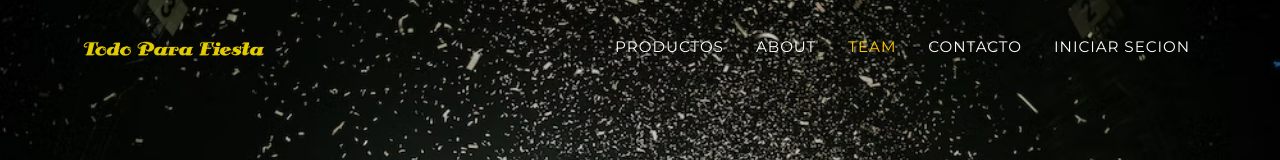
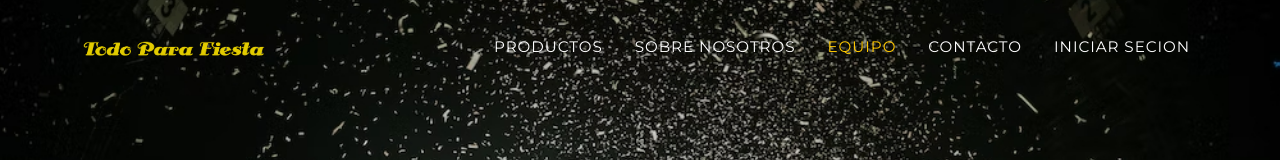
Before and after one commit to esdrasCopado/proyecto-Front-End, a plain HTML site: page index.html in a window 1280 px wide. Shown: the top 160 px of the page. Drawn offline with nearby package versions, Linux system fonts and the light colour scheme.

Commit message:
Update index.html

```diff
--- a/index.html
+++ b/index.html
@@ -29,8 +29,8 @@
                 <div class="collapse navbar-collapse" id="navbarResponsive">
                     <ul class="navbar-nav text-uppercase ms-auto py-4 py-lg-0">
                         <li class="nav-item"><a class="nav-link" href="productos.html">Productos</a></li>
-                        <li class="nav-item"><a class="nav-link" href="#about">About</a></li>
-                        <li class="nav-item"><a class="nav-link" href="#team">Team</a></li>
+                        <li class="nav-item"><a class="nav-link" href="#about">Sobre nosotros</a></li>
+                        <li class="nav-item"><a class="nav-link" href="#team">Equipo</a></li>
                         <li class="nav-item"><a class="nav-link" href="contacto.html">Contacto</a></li>
                         <li class="nav-item"><a class="nav-link" href="http://34.204.13.84:8080/WebVideoJuegos-1.0-SNAPSHOT/">Iniciar Secion</a></li>
                     </ul>
```
